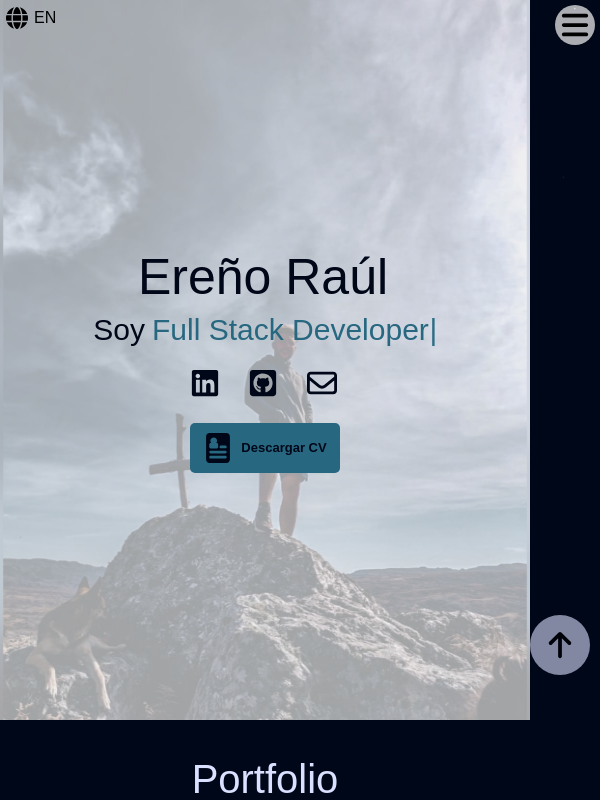
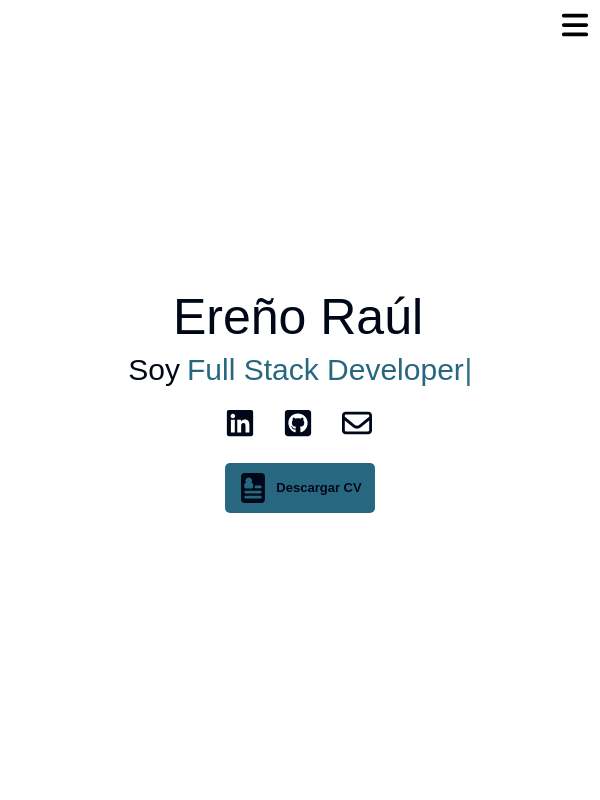
Before and after one commit to raulereno/portfolio2.0, a React (Create React App) app: page / in a window 600 px wide. Shown: the top 800 px of the page. Built offline with nearby package versions, Linux system fonts and the light colour scheme.

Commit message:
arreglando responsive de la pagina en general

```diff
--- a/src/components/main/Main.jsx
+++ b/src/components/main/Main.jsx
@@ -67,8 +67,7 @@ const Main = () => {
           leng_social={lenguages[`${lenguage}`].links}
         />
       </div>
-      <div className="arrowUp">
-        <a href="#container_landing">
+      <a className="arrowUp" href="#container_landing">
         <svg
           width={"30"}
           height={"30"}
@@ -79,7 +78,6 @@ const Main = () => {
         </svg>
       </a>
     </div>
-    </div>
   );
 };
 
--- a/src/components/main/footer/Footer.jsx
+++ b/src/components/main/footer/Footer.jsx
@@ -11,7 +11,16 @@ const Footer = ({ leng_footer, leng_social }) => {
       </div>
       <SocialMedias links={leng_social} />
 
-
+      <a className="arrowUpMobile" href="#container_landing">
+        <svg
+          width={"30"}
+          height={"30"}
+          xmlns="http://www.w3.org/2000/svg"
+          viewBox="0 0 384 512"
+        >
+          <path d="M214.6 41.4c-12.5-12.5-32.8-12.5-45.3 0l-160 160c-12.5 12.5-12.5 32.8 0 45.3s32.8 12.5 45.3 0L160 141.2V448c0 17.7 14.3 32 32 32s32-14.3 32-32V141.2L329.4 246.6c12.5 12.5 32.8 12.5 45.3 0s12.5-32.8 0-45.3l-160-160z" />
+        </svg>
+      </a>
     </div>
   );
 };
--- a/src/styles/_about.scss
+++ b/src/styles/_about.scss
@@ -1,6 +1,6 @@
 #container_about {
   padding: 0 100px;
-  margin-top: 6rem;
+  margin-top: 50px;
   display: flex;
   flex-direction: column;
   h2 {
@@ -76,7 +76,7 @@
         height: 300px;
       }
       div {
-        width: 100%;
+        width: 90%;
         p {
           width: 100%;
           text-align: center;
@@ -89,3 +89,20 @@
     }
   }
 }
+@media screen and (min-width: 600px) and (max-width: 1200px) {
+  #container_about {
+    padding: 35px 30px;
+
+    .info_about {
+      flex-direction: column;
+      margin-top: 15px;
+      div {
+        width: 100%;
+
+        p {
+          width: 100%;
+        }
+      }
+    }
+  }
+}
--- a/src/styles/_contact.scss
+++ b/src/styles/_contact.scss
@@ -1,5 +1,5 @@
 #container_contact {
-  margin-top: 7rem;
+  margin-top: 50px;
   padding: 0 100px;
   margin-bottom: 5rem;
   display: flex;
@@ -276,3 +276,19 @@
     }
   }
 }
+
+@media screen and (min-width: 600px) and (max-width: 1270px) {
+  #container_contact {
+    padding: 35px 30px;
+
+    .contact {
+      flex-direction: column;
+      align-items: center;
+      margin-top: 30px;
+      .container_form {
+        margin: 0;
+        margin-top: 30px;
+      }
+    }
+  }
+}
--- a/src/styles/_footer.scss
+++ b/src/styles/_footer.scss
@@ -1,10 +1,10 @@
 .container_footer {
-  height: 250px;
   padding: 0 100px;
   display: flex;
   flex-direction: column;
   position: relative;
   align-items: center;
+  padding-bottom: 25px;
   h2 {
     color: $font-ligth;
     text-align: center;
@@ -48,7 +48,22 @@
       }
     }
   }
-
+  .arrowUpMobile {
+    display: none;
+    position: absolute;
+    height: 60px;
+    bottom: 0;
+    right: 0;
+    z-index: 5;
+    background-color: $font-ligth;
+    padding: 15px;
+    border-radius: 50%;
+    margin: 0 10px 10px 0;
+    opacity: 0.6;
+    transition: 0.5s;
+    width: 60px;
+    cursor: pointer;
+  }
 }
 
 @media screen and (max-width: 600px) {
@@ -64,6 +79,7 @@
         align-self: center;
         color: $font-ligth;
         text-align: center;
+        width: 100%;
       }
       .film {
         width: auto;
@@ -82,10 +98,32 @@
         }
       }
     }
-    .arrowUp {
+    .arrowUpMobile {
+      display: flex;
       opacity: 0.6;
       transform: scale(0.7);
       margin: 0 3px 3px 0;
+      bottom: 0;
     }
   }
 }
+@media screen and (min-width: 600px) and (max-width: 1270px) {
+  .container_footer {
+    padding: 35px 30px;
+    .quote {
+      p {
+        width: 90%;
+      }
+    }
+    .arrowUpMobile {
+      display: none;
+    }
+  }
+}
+@media screen and (max-width: 880px) {
+  .container_footer {
+    .arrowUpMobile {
+      display: flex;
+    }
+  }
+}
--- a/src/styles/_landing.scss
+++ b/src/styles/_landing.scss
@@ -185,7 +185,7 @@
       img {
         width: 100%;
         opacity: 0.4;
-        height: 90vh;
+        height: 100vh;
       }
     }
     #container_features {
@@ -215,3 +215,42 @@
     }
   }
 }
+@media screen and (min-width: 600px) and (max-width: 1270px) {
+  #container_landing {
+    min-height: 100vh;
+    justify-content: center;
+    #textLanding {
+      align-items: center;
+    }
+    #imgLanding {
+      img {
+        display: none;
+      }
+    }
+    #container_features {
+      left: 5px;
+      top: 10px;
+      z-index: 40;
+      button {
+        svg {
+          width: 22px;
+          height: 22px;
+          fill: white;
+        }
+        span {
+          color: white;
+        }
+        &:hover {
+          transform: scale(1.06);
+          span {
+            color: white;
+            font-weight: bold;
+          }
+          svg {
+            fill: white;
+          }
+        }
+      }
+    }
+  }
+}
--- a/src/styles/_navbar.scss
+++ b/src/styles/_navbar.scss
@@ -63,7 +63,7 @@
     }
   }
 }
-@media screen and (max-width: 600px) {
+@media screen and (max-width: 900px) {
   .container_navbar {
     width: 0;
     transition: 0.3s;
@@ -90,7 +90,7 @@
     &.showNav {
       display: flex;
       position: fixed;
-      z-index: 90;
+      z-index: 100;
       width: 100%;
       background-color: $base-color;
       transition: 1s;
@@ -131,3 +131,27 @@
     }
   }
 }
+@media screen and (min-width: 600px) and (max-width: 1000px) {
+  .container_navbar {
+    position: fixed;
+    z-index: 99;
+    .navbar {
+      ul {
+        .scrollto.resumenNav {
+          display: none;
+        }
+        .scrollto {
+          a {
+            span {
+            }
+            svg {
+            }
+          }
+        }
+        .active {
+          background-color: transparent;
+        }
+      }
+    }
+  }
+}
--- a/src/styles/_portfolio.scss
+++ b/src/styles/_portfolio.scss
@@ -20,7 +20,6 @@
     flex-wrap: wrap;
     justify-content: center;
   }
-
 }
 @media screen and (max-width: 600px) {
   #container_portfolio {
@@ -53,3 +52,8 @@
     }
   }
 }
+@media screen and (min-width: 600px) and (max-width: 1000px) {
+  #container_portfolio {
+    padding: 35px 30px;
+  }
+}
--- a/src/styles/_resume.scss
+++ b/src/styles/_resume.scss
@@ -88,3 +88,8 @@
     display: none;
   }
 }
+@media screen and (min-width: 600px) and (max-width: 1000px) {
+  #container_resume {
+    display: none;
+  }
+}
--- a/src/styles/styles.scss
+++ b/src/styles/styles.scss
@@ -54,7 +54,7 @@ h6 {
   position: fixed;
   top: 0;
   right: 0;
-  z-index: 99;
+  z-index: 999;
   background-color: rgba(255, 255, 255, 0.669);
   border-radius: 100%;
   padding: 5px;
@@ -66,7 +66,7 @@ h6 {
   z-index: 0;
 }
 
-@media screen and (max-width: 600px) {
+@media screen and (max-width: 900px) {
   .responsive_nav {
     display: flex;
   }
@@ -74,5 +74,22 @@ h6 {
     #container_components {
       width: 100%;
     }
+    .arrowUp {
+      display: none;
+      position: absolute;
+      opacity: 0.6;
+      transform: scale(0.7);
+      margin: 0 3px 3px 0;
+      bottom: 0;
+    }
   }
 }
+@media screen and (min-width: 600px) and (max-width: 900px) {
+  .container_main {
+    #container_components {
+    }
+    .arrowUp {
+      display: none;
+    }
+  }
+}
```
Lines whose indentation alone changed are shown as unchanged.
